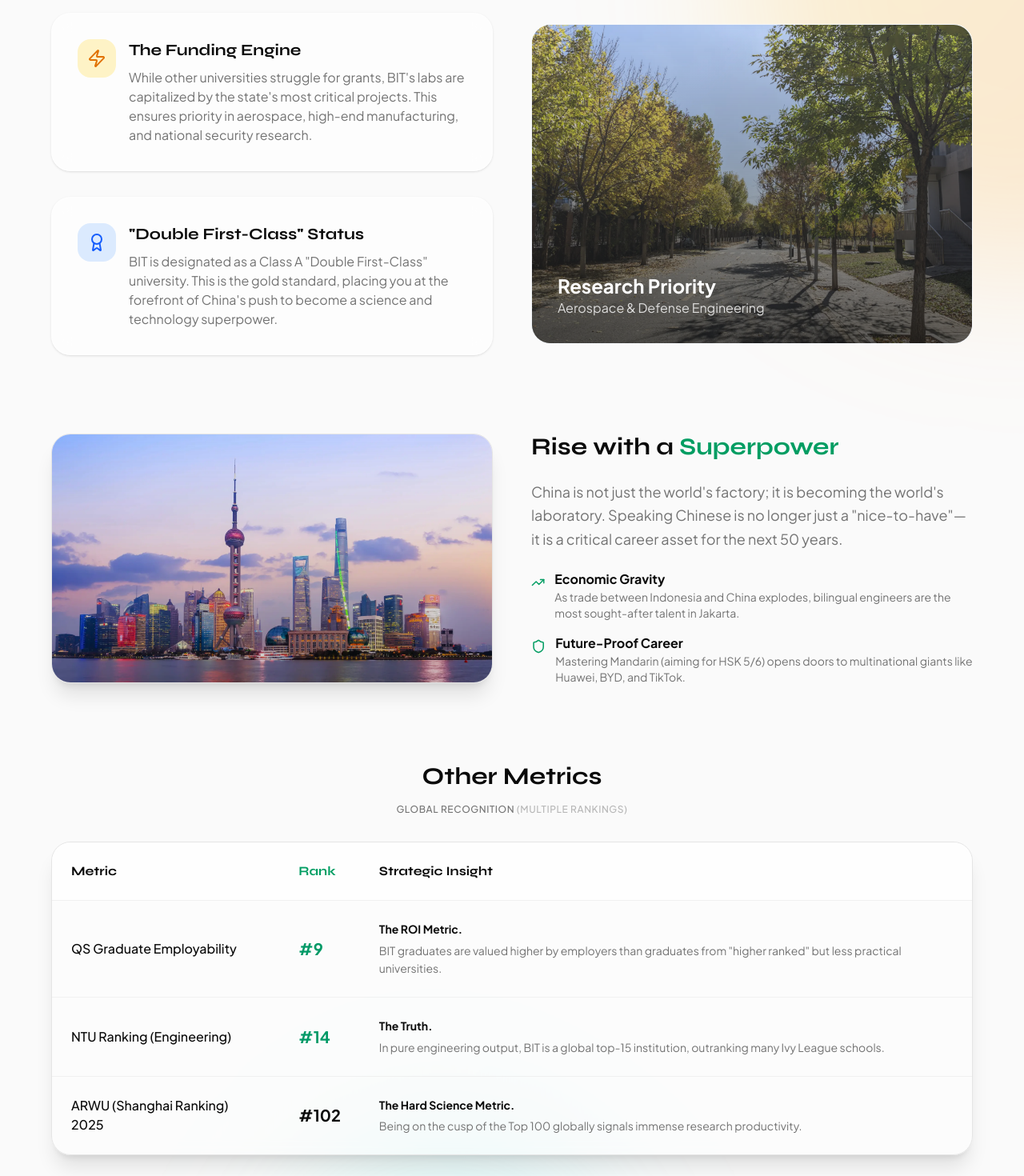
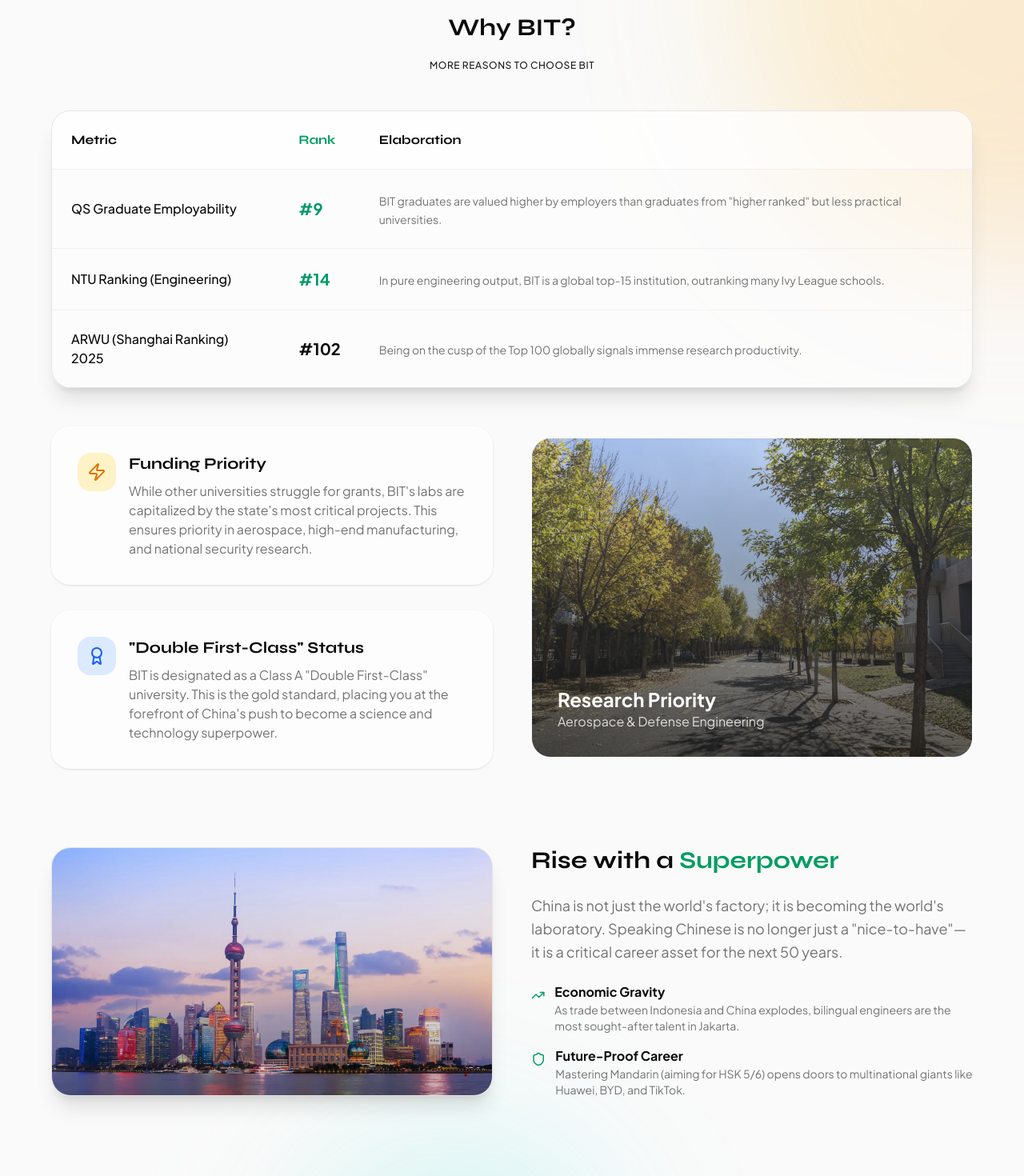
Before and after one commit to studyinbit/studyinbit.github.io, a Next.js app: page / in a window 1280 px wide. Shown: the part 800-2270 px from the top of the page at 80% size. Built offline with nearby package versions, Linux system fonts and the light colour scheme.

Commit message:
Add GSAP and ShinyText component and redo some text

```diff
--- a/app/community/page.tsx
+++ b/app/community/page.tsx
@@ -105,8 +105,7 @@ export default function CommunityPage() {
             animate={{ opacity: 1, y: 0 }}
             className="text-4xl md:text-6xl font-display font-bold mb-6"
           >
-            You&apos;re Not Going Alone. <br/>
-            <span className="text-gradient-warm">You&apos;re Joining a Family.</span>
+            Join Our Family
           </motion.h1>
           <motion.p
             initial={{ opacity: 0, y: 20 }}
--- a/app/page.tsx
+++ b/app/page.tsx
@@ -5,6 +5,7 @@ import { BlurImage } from "@/components/ui/blur-image";
 import { TrendingUp, Shield, Award, Zap } from "lucide-react";
 import { GradientBlob } from "@/components/ui/GradientBlob";
 import { PageSegue } from "@/components/ui/PageSegue";
+import ShinyText from "@/components/ui/ShinyText";
 import { siteContent } from "@/lib/content";
 
 // Static Image Imports
@@ -37,7 +38,6 @@ export default function Home() {
       rankValue: "9",
       rankSuffix: "th",
       rankColor: "emerald",
-      insightTitle: "The ROI Metric.",
       insightDescription: "BIT graduates are valued higher by employers than graduates from \"higher ranked\" but less practical universities."
     },
     {
@@ -45,7 +45,6 @@ export default function Home() {
       rankValue: "14",
       rankSuffix: "th",
       rankColor: "emerald",
-      insightTitle: "The Truth.",
       insightDescription: "In pure engineering output, BIT is a global top-15 institution, outranking many Ivy League schools."
     },
     {
@@ -53,7 +52,6 @@ export default function Home() {
       rankValue: "102",
       rankSuffix: "nd",
       rankColor: "default",
-      insightTitle: "The Hard Science Metric.",
       insightDescription: "Being on the cusp of the Top 100 globally signals immense research productivity."
     }
   ];
@@ -158,7 +156,85 @@ export default function Home() {
 
       <section className="py-12 px-6 relative">
         <div className="container mx-auto max-w-6xl">
+          {/* Rankings Table */}
+          <div className="mb-12">
+            <div className="text-center mb-8">
+              <h2 className="text-3xl font-display font-bold mb-4">Why BIT?</h2>
+              <ShinyText
+                text="More Reasons to Choose BIT"
+                speed={2}
+                delay={1}
+                color="#1a1b1aff"
+                shineColor="#cfd8ccff"
+                spread={120}
+                className="text-xs font-medium uppercase tracking-wider mb-4"
+              />
+            </div>
 
+            {/* Mobile Card Layout */}
+            <motion.div
+              initial={{ opacity: 0, y: 20 }}
+              whileInView={{ opacity: 1, y: 0 }}
+              viewport={{ once: true, margin: "-100px" }}
+              transition={{ duration: 0.5 }}
+              className="block sm:hidden space-y-6"
+            >
+              {metricsData.map((metric, index) => (
+                <div key={index} className="bg-white/60 backdrop-blur-md rounded-3xl p-8 border border-white/40 shadow-sm">
+                  <div className="flex items-baseline gap-1 mb-2">
+                    <span className="text-3xl md:text-4xl font-semibold font-display tabular-nums text-foreground">
+                      {metric.rankValue}
+                    </span>
+                    <span className={`text-sm font-medium ${metric.rankColor === 'emerald' ? 'text-emerald-600' : 'text-primary'}`}>
+                      {metric.rankSuffix}
+                    </span>
+                  </div>
+                  <p className="text-sm text-muted-foreground mb-4">
+                    {metric.metric}
+                  </p>
+                  <h3 className="font-bold text-foreground mb-2">
+                    {metric.insightTitle}
+                  </h3>
+                  <p className="text-muted-foreground">
+                    {metric.insightDescription}
+                  </p>
+                </div>
+              ))}
+            </motion.div>
+
+            {/* Desktop Table Layout */}
+            <motion.div
+              initial={{ opacity: 0, y: 20 }}
+              whileInView={{ opacity: 1, y: 0 }}
+              viewport={{ once: true, margin: "-100px" }}
+              transition={{ duration: 0.5 }}
+              className="hidden sm:block overflow-hidden rounded-3xl border border-border bg-white/40 backdrop-blur-sm shadow-xl"
+            >
+              <table className="w-full text-left border-collapse">
+                <thead>
+                  <tr className="bg-white/50 border-b border-border/50">
+                    <th className="p-6 font-display font-bold text-foreground">Metric</th>
+                    <th className="p-6 font-display font-bold text-primary">Rank</th>
+                    <th className="p-6 font-display font-bold text-foreground">Elaboration</th>
+                  </tr>
+                </thead>
+                <tbody className="divide-y divide-border/50">
+                  {metricsData.map((metric, index) => (
+                    <tr key={index} className="hover:bg-white/40 transition-colors">
+                      <td className="p-6 font-medium">{metric.metric}</td>
+                      <td className={`p-6 font-bold text-xl ${metric.rankColor === 'emerald' ? 'text-emerald-600' : ''}`}>
+                        #{metric.rankValue}
+                      </td>
+                      <td className="p-6 text-muted-foreground text-sm leading-relaxed">
+                        <strong className="text-foreground block mb-1">{metric.insightTitle}</strong>
+                        {metric.insightDescription}
+                      </td>
+                    </tr>
+                  ))}
+                </tbody>
+              </table>
+            </motion.div>
+          </div>
           {/* The Seven Sons Explanation */}
           <div className="grid md:grid-cols-2 gap-12 mb-24 items-center">
             <motion.div
@@ -174,7 +250,7 @@ export default function Home() {
                     <Zap className="w-6 h-6" />
                   </div>
                   <div>
-                    <h3 className="text-xl font-bold font-display mb-2">The Funding Engine</h3>
+                    <h3 className="text-xl font-bold font-display mb-2">Funding Priority</h3>
                     <p className="text-muted-foreground">
                       While other universities struggle for grants, BIT&apos;s labs are capitalized by the state&apos;s most critical projects. This ensures priority in aerospace, high-end manufacturing, and national security research.
                     </p>
@@ -260,80 +336,6 @@ export default function Home() {
               </ul>
             </div>
           </div>
-
-          {/* Rankings Table */}
-          <div className="mb-12">
-            <div className="text-center mb-8">
-              <h2 className="text-3xl font-display font-bold mb-4">Other Metrics</h2>
-              <p className="text-xs font-medium uppercase tracking-wider text-muted-foreground mb-4">
-                Global Recognition <span className="text-muted-foreground/50">(Multiple Rankings)</span>
-              </p>
-            </div>
-
-            {/* Mobile Card Layout */}
-            <motion.div
-              initial={{ opacity: 0, y: 20 }}
-              whileInView={{ opacity: 1, y: 0 }}
-              viewport={{ once: true, margin: "-100px" }}
-              transition={{ duration: 0.5 }}
-              className="block sm:hidden space-y-6"
-            >
-              {metricsData.map((metric, index) => (
-                <div key={index} className="bg-white/60 backdrop-blur-md rounded-3xl p-8 border border-white/40 shadow-sm">
-                  <div className="flex items-baseline gap-1 mb-2">
-                    <span className="text-3xl md:text-4xl font-semibold font-display tabular-nums text-foreground">
-                      {metric.rankValue}
-                    </span>
-                    <span className={`text-sm font-medium ${metric.rankColor === 'emerald' ? 'text-emerald-600' : 'text-primary'}`}>
-                      {metric.rankSuffix}
-                    </span>
-                  </div>
-                  <p className="text-sm text-muted-foreground mb-4">
-                    {metric.metric}
-                  </p>
-                  <h3 className="font-bold text-foreground mb-2">
-                    {metric.insightTitle}
-                  </h3>
-                  <p className="text-muted-foreground">
-                    {metric.insightDescription}
-                  </p>
-                </div>
-              ))}
-            </motion.div>
-
-            {/* Desktop Table Layout */}
-            <motion.div
-              initial={{ opacity: 0, y: 20 }}
-              whileInView={{ opacity: 1, y: 0 }}
-              viewport={{ once: true, margin: "-100px" }}
-              transition={{ duration: 0.5 }}
-              className="hidden sm:block overflow-hidden rounded-3xl border border-border bg-white/40 backdrop-blur-sm shadow-xl"
-            >
-              <table className="w-full text-left border-collapse">
-                <thead>
-                  <tr className="bg-white/50 border-b border-border/50">
-                    <th className="p-6 font-display font-bold text-foreground">Metric</th>
-                    <th className="p-6 font-display font-bold text-primary">Rank</th>
-                    <th className="p-6 font-display font-bold text-foreground">Strategic Insight</th>
-                  </tr>
-                </thead>
-                <tbody className="divide-y divide-border/50">
-                  {metricsData.map((metric, index) => (
-                    <tr key={index} className="hover:bg-white/40 transition-colors">
-                      <td className="p-6 font-medium">{metric.metric}</td>
-                      <td className={`p-6 font-bold text-xl ${metric.rankColor === 'emerald' ? 'text-emerald-600' : ''}`}>
-                        #{metric.rankValue}
-                      </td>
-                      <td className="p-6 text-muted-foreground text-sm leading-relaxed">
-                        <strong className="text-foreground block mb-1">{metric.insightTitle}</strong>
-                        {metric.insightDescription}
-                      </td>
-                    </tr>
-                  ))}
-                </tbody>
-              </table>
-            </motion.div>
-          </div>
         </div>
       </section>
 
--- a/components/layout/Navbar.tsx
+++ b/components/layout/Navbar.tsx
@@ -13,7 +13,6 @@ const navItems = [
   { name: "Campus Life", href: "/campus-life" },
   { name: "Community", href: "/community" },
   { name: "FAQ", href: "/faq" },
-  { name: "Admissions", href: "/admissions" },
 ];
 
 export function Navbar() {
--- /dev/null
+++ b/components/ui/ShinyText.css
@@ -0,0 +1,3 @@
+.shiny-text {
+  display: inline-block;
+}
--- /dev/null
+++ b/components/ui/ShinyText.tsx
@@ -0,0 +1,134 @@
+'use client';
+
+import { useState, useCallback, useEffect, useRef } from 'react';
+import { motion, useMotionValue, useAnimationFrame, useTransform } from 'motion/react';
+import './ShinyText.css';
+
+interface ShinyTextProps {
+  text: string;
+  disabled?: boolean;
+  speed?: number;
+  className?: string;
+  color?: string;
+  shineColor?: string;
+  spread?: number;
+  yoyo?: boolean;
+  pauseOnHover?: boolean;
+  direction?: 'left' | 'right';
+  delay?: number;
+}
+
+const ShinyText = ({
+  text,
+  disabled = false,
+  speed = 2,
+  className = '',
+  color = '#b5b5b5',
+  shineColor = '#ffffff',
+  spread = 120,
+  yoyo = false,
+  pauseOnHover = false,
+  direction = 'left',
+  delay = 0
+}: ShinyTextProps) => {
+  const [isPaused, setIsPaused] = useState(false);
+  const progress = useMotionValue(0);
+  const elapsedRef = useRef(0);
+  const lastTimeRef = useRef<number | null>(null);
+  const directionRef = useRef(direction === 'left' ? 1 : -1);
+
+  const animationDuration = speed * 1000;
+  const delayDuration = delay * 1000;
+
+  useAnimationFrame(time => {
+    if (disabled || isPaused) {
+      lastTimeRef.current = null;
+      return;
+    }
+
+    if (lastTimeRef.current === null) {
+      lastTimeRef.current = time;
+      return;
+    }
+
+    const deltaTime = time - lastTimeRef.current;
+    lastTimeRef.current = time;
+
+    elapsedRef.current += deltaTime;
+
+    if (yoyo) {
+      const cycleDuration = animationDuration + delayDuration;
+      const fullCycle = cycleDuration * 2;
+      const cycleTime = elapsedRef.current % fullCycle;
+
+      if (cycleTime < animationDuration) {
+        // Forward animation: 0 -> 100
+        const p = (cycleTime / animationDuration) * 100;
+        progress.set(directionRef.current === 1 ? p : 100 - p);
+      } else if (cycleTime < cycleDuration) {
+        // Delay at end
+        progress.set(directionRef.current === 1 ? 100 : 0);
+      } else if (cycleTime < cycleDuration + animationDuration) {
+        // Reverse animation: 100 -> 0
+        const reverseTime = cycleTime - cycleDuration;
+        const p = 100 - (reverseTime / animationDuration) * 100;
+        progress.set(directionRef.current === 1 ? p : 100 - p);
+      } else {
+        // Delay at start
+        progress.set(directionRef.current === 1 ? 0 : 100);
+      }
+    } else {
+      const cycleDuration = animationDuration + delayDuration;
+      const cycleTime = elapsedRef.current % cycleDuration;
+
+      if (cycleTime < animationDuration) {
+        // Animation phase: 0 -> 100
+        const p = (cycleTime / animationDuration) * 100;
+        progress.set(directionRef.current === 1 ? p : 100 - p);
+      } else {
+        // Delay phase - hold at end (shine off-screen)
+        progress.set(directionRef.current === 1 ? 100 : 0);
+      }
+    }
+  });
+
+  // useEffect needed here to sync with external direction prop changes
+  useEffect(() => {
+    directionRef.current = direction === 'left' ? 1 : -1;
+    elapsedRef.current = 0;
+    progress.set(0);
+    // eslint-disable-next-line react-hooks/exhaustive-deps
+  }, [direction]);
+
+  // Transform: p=0 -> 150% (shine off right), p=100 -> -50% (shine off left)
+  const backgroundPosition = useTransform(progress, p => `${150 - p * 2}% center`);
+
+  const handleMouseEnter = useCallback(() => {
+    if (pauseOnHover) setIsPaused(true);
+  }, [pauseOnHover]);
+
+  const handleMouseLeave = useCallback(() => {
+    if (pauseOnHover) setIsPaused(false);
+  }, [pauseOnHover]);
+
+  const gradientStyle = {
+    backgroundImage: `linear-gradient(${spread}deg, ${color} 0%, ${color} 35%, ${shineColor} 50%, ${color} 65%, ${color} 100%)`,
+    backgroundSize: '200% auto',
+    WebkitBackgroundClip: 'text',
+    backgroundClip: 'text',
+    WebkitTextFillColor: 'transparent'
+  };
+
+  return (
+    <motion.span
+      className={`shiny-text ${className}`}
+      style={{ ...gradientStyle, backgroundPosition }}
+      onMouseEnter={handleMouseEnter}
+      onMouseLeave={handleMouseLeave}
+    >
+      {text}
+    </motion.span>
+  );
+};
+
+export default ShinyText;
--- a/package.json
+++ b/package.json
@@ -10,10 +10,12 @@
   },
   "dependencies": {
     "@base-ui/react": "^1.1.0",
+    "@gsap/react": "^2.1.2",
     "@radix-ui/react-slot": "^1.2.4",
     "class-variance-authority": "^0.7.1",
     "clsx": "^2.1.1",
     "framer-motion": "^12.29.0",
+    "gsap": "^3.14.2",
     "lucide-react": "^0.563.0",
     "motion": "^12.29.2",
     "next": "16.1.4",
```
Also changed, not shown: 1 other file (tests, documents, lock files or other folders).
